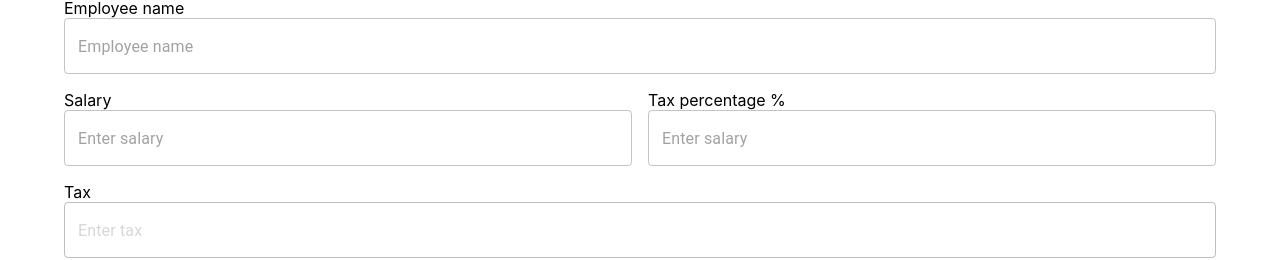
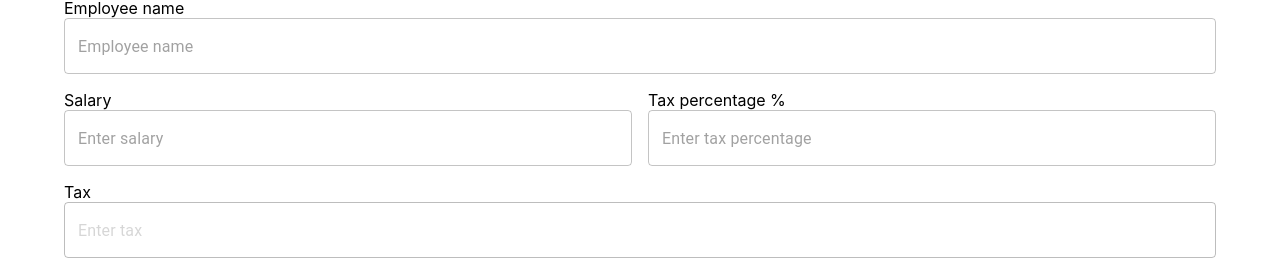
Before and after one commit to Deewiliams/tax-calculation, a React (Create React App) app: page / in a window 1280 px wide. Shown: the part 112-372 px from the top of the page. Built offline with nearby package versions, Linux system fonts and the light colour scheme.

Commit message:
modified the placeholder text

```diff
--- a/src/Page/Form.jsx
+++ b/src/Page/Form.jsx
@@ -53,7 +53,7 @@ export default function Form() {
             <TextField
               fullWidth
               id="outlined-basic"
-              placeholder="Enter salary"
+              placeholder="Enter tax percentage"
               variant="outlined"
               type="number"
               value={taxPercentage}
```
